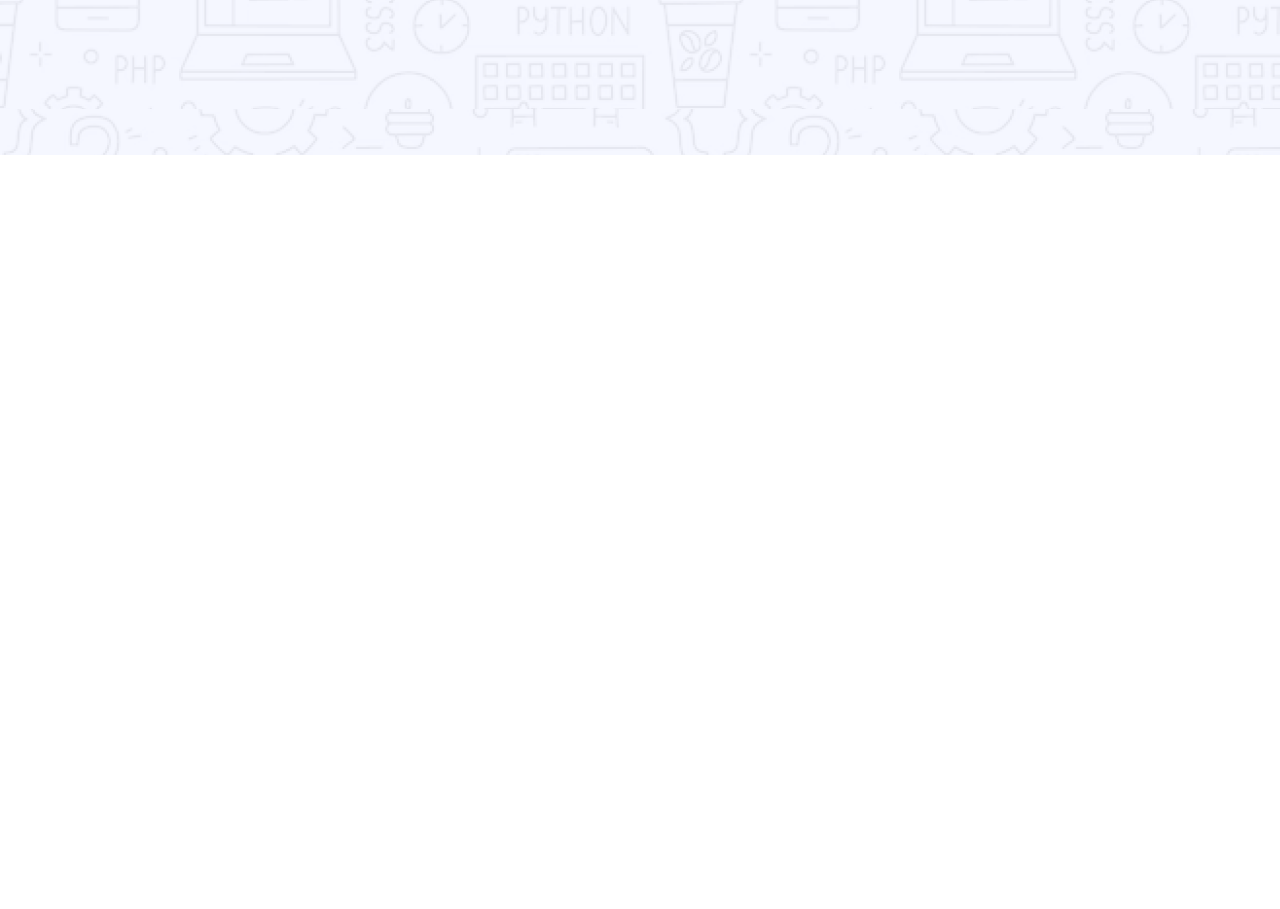
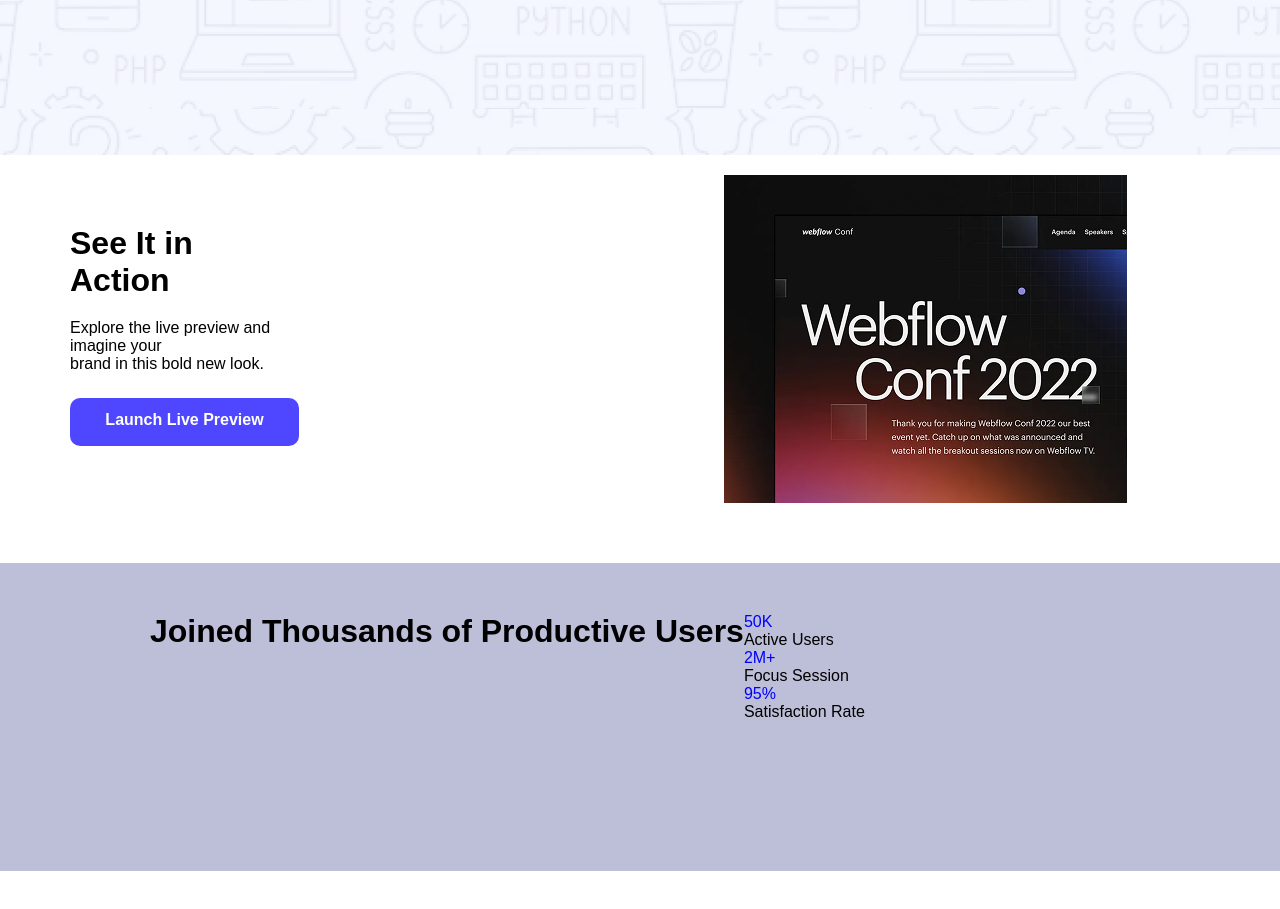
Before and after one commit to sahadatsunny81/assignment01, a plain HTML site: page index.html in a window 1280 px wide. Shown: the part 543-1452 px from the top of the page. Before the commit the page ends 800 px from the top, so only its background shows below. Drawn offline with Linux system fonts and the light colour scheme.

Commit message:
users section added

```diff
--- a/index.css
+++ b/index.css
@@ -1,3 +1,4 @@
+
 *{
     margin: 0;
     padding: 0;
@@ -5,6 +6,12 @@
     font-family: 'Poppins', sans-serif;
 
 }
+body{
+    overflow-x: hidden;
+
+}
+
+/*Header Section start*/
 
 .hero-area{
     background-image: url("./assets folder/Assets/Hero-bg.png");
@@ -63,3 +70,87 @@
     font-size: 16px;
 
 }
+ /*Header Section end*/
+
+ /*first content start*/
+
+ .first-content{
+
+    display: flex;
+    height: 328px;
+    width: 1140px;
+    margin: 0 auto;
+    /* justify-content: space-between; */
+    background-color:;
+
+ }
+ .detail-area{
+    width: 600px;
+    height: 328px;
+    margin-top: 20px;
+
+ }
+
+  .detail-area h1{
+    margin-top: 50px;
+    font-size: 32px;
+  }
+ .detail-area p{
+    margin-top: 20px;
+
+ }
+
+ .image1{
+    border-radius: 100px;
+    margin: 20px 425px;
+
+ }
+ .btn2{
+    background-color: #4E47FF;
+    width: 229px;
+    height: 48px;
+    margin-top: 25px;
+    border-radius: 10px;
+    text-align: center;
+ }
+ .btn2 a{
+    text-decoration: none;
+    color: white;
+    font-size: 16px;
+    font-weight: bold;
+    margin: 13px 30px ;
+    display: inline-block;
+
+ }
+    /*first content end*/
+
+   /* second content start */
+
+    .second-content{
+        /* display: flex;
+        height: 306px;
+        width: 1140px;
+        margin: 50px auto;
+        align-items: center;
+        background-color:; */
+
+        margin: ;
+        background-color:#bcbfd7 ;
+        margin: 80px  auto;
+        padding: 50px 150px 150px 150px;
+        display: flex;
+    }
+    .second-content h2{
+        font-size: 32px;
+        /* margin-left: 300px; */
+
+
+    }
+    .details2{
+
+
+    }
+
+    .users-count{
+
+    }
--- a/index.html
+++ b/index.html
@@ -8,6 +8,7 @@
 </head>
 <body>
     <main>
+        <!--Header Section Start-->
         <header>
             <section>
                 <div class="hero-area">
@@ -38,6 +39,53 @@
             </section>
 
         </header>
+
+        <!--First Section Start-->
+        <section>
+            <div class="first-content">
+                <div class="detail-area">
+                  <h1>See It in Action</h1>
+
+                  <p>Explore the live preview and imagine your <br> brand in this bold new look.
+                  </p>
+
+                  <div class="btn2">
+                    <a href="#">Launch Live Preview</a>
+                  </div>
+                </div>
+
+                <div class="image1">
+                <img src=".\assets folder\Assets\wc-mini.png" alt="Product-Image ">
+                </div>
+            </div>
+        </section>
+
+        <!--Second Section Start-->
+        <section>
+            <div class="second-content">
+                <div class="details2">
+                     <h2>Joined Thousands of Productive Users</h2><br>
+                </div>
+                <div class="">
+
+                      <div class="users-count">
+                     <div class="count1">
+                        <p style="color: blue;">50K</p><p>Active Users</p>
+                     </div>
+                     <div class="count2">
+                        <p style="color: blue;">2M+</p><p>Focus Session</p>
+                     </div>
+                     <div class="count3">
+                        <p style="color: blue;">95%</p><p>Satisfaction Rate</p>
+                     </div>
+                </div>
+
+
+
+                </div>
+            </div>
+        </section>
+
     </main>
 </body>
 </html>
```
